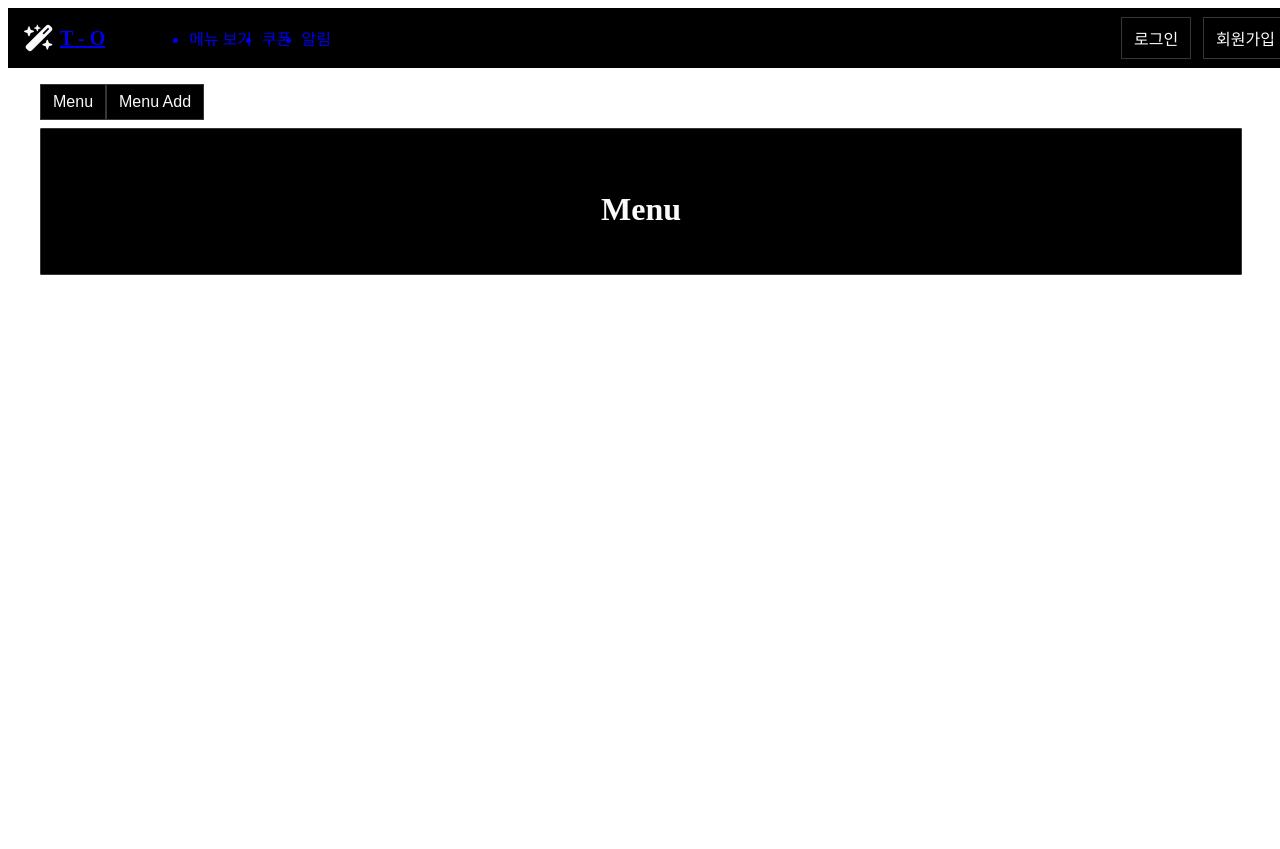
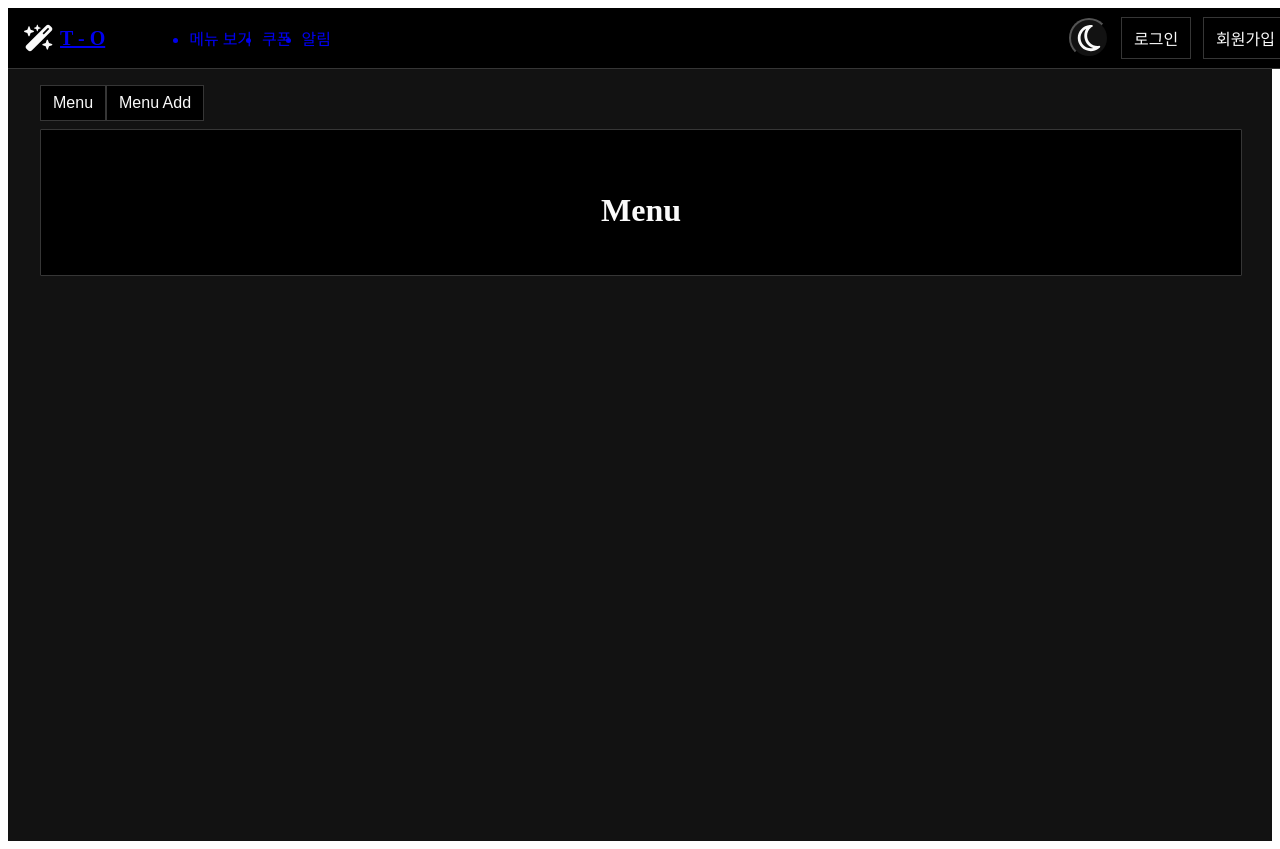
Before and after one commit to hwan0hae/table-order, a Next.js app: page /menu in a window 1280 px wide. Shown: the top 849 px of the page. Built offline with nearby package versions, Linux system fonts and the light colour scheme; no server answers.

Commit message:
style: 네비게이션바 다크모드 토글 추가

```diff
--- a/app/layout.tsx
+++ b/app/layout.tsx
@@ -1,15 +1,13 @@
 "use client";
-
-import { ThemeProvider } from "styled-components";
 
 import StyledComponentsRegistry from "./registry";
 import Nav from "components/Nav";
-import { darkTheme } from "styles/theme";
 import Recoil from "components/Recoil";
 import ReactQuery from "components/ReactQuery";
 import ReactHotToast from "components/ReactHotToast";
 import AuthContext from "components/AuthContext";
 import { Wrapper } from "styles/styled";
+import ThemeContext from "components/ThemeContext";
 
 interface IProps {
   children: React.ReactNode;
@@ -23,12 +21,12 @@ export default function RootLayout({ children }: IProps) {
         <AuthContext>
           <Recoil>
             <ReactQuery>
-              <ThemeProvider theme={darkTheme}>
+              <ThemeContext>
                 <StyledComponentsRegistry>
                   <Nav />
                   <Wrapper> {children} </Wrapper>
                 </StyledComponentsRegistry>
-              </ThemeProvider>
+              </ThemeContext>
             </ReactQuery>
           </Recoil>
         </AuthContext>
--- a/app/menu/page.tsx
+++ b/app/menu/page.tsx
@@ -2,10 +2,10 @@
 import Seo from "components/Seo";
 import { Box, Title } from "styles/styled";
 
-function Menu() {
+export default function Menu() {
   return (
     <>
-      <Seo title={"Menu"} description={"메뉴 설정 페이지입니다."} />
+      <Seo title={"Menu"} description={"메뉴 페이지입니다."} />
 
       <Box>
         <Title>Menu</Title>
@@ -13,5 +13,3 @@ function Menu() {
     </>
   );
 }
-
-export default Menu;
--- a/components/Nav.tsx
+++ b/components/Nav.tsx
@@ -1,10 +1,11 @@
 "use client";
-import { signIn, signOut, useSession } from "next-auth/react";
+import { signOut, useSession } from "next-auth/react";
 import Link from "next/link";
 import { useRouter } from "next/navigation";
+import { useRecoilState } from "recoil";
 import styled from "styled-components";
 import { Btn, Row } from "styles/styled";
-import { useDidMountEffect } from "utill/utill";
+import { isDarkAtom } from "utill/atoms";
 
 const NavBar = styled.nav`
   width: 100%;
@@ -19,6 +20,7 @@ const NavBar = styled.nav`
   justify-content: space-between;
   color: ${(props) => props.theme.textColor};
   font-weight: 500;
+  border-bottom: 1px solid ${(props) => props.theme.borderLine};
 `;
 const Logo = styled.div`
   display: flex;
@@ -38,10 +40,10 @@ const Svg = styled.svg`
   height: 30px;
   width: 30px;
   fill: ${(props) => props.theme.textColor};
-  margin-right: 6px;
   transition: fill 0.2s ease-in-out;
 `;
 const LogoText = styled.div`
+  margin-left: 6px;
   font-size: 1.25em;
   font-weight: 600;
   transition: color 0.2s ease-in-out;
@@ -59,12 +61,31 @@ const Item = styled.li`
     color: #279ef9;
   }
 `;
+const DarkModeBtn = styled.button<{ isDark: boolean }>`
+  background-color: ${(props) => props.theme.bgColor};
+  width: 40px;
+  height: 40px;
+  border-radius: 50%;
+  display: flex;
+  align-items: center;
+  justify-content: center;
+
+  cursor: pointer;
+
+  &:hover {
+    filter: ${(props) =>
+      props.isDark ? "brightness(1.3)" : "brightness(0.7)"};
+  }
+`;
 export default function Nav() {
   const router = useRouter();
   const { data: session, status } = useSession();
   // status는 "authenticated" | "loading" | "unauthenticated"를 가짐 ( 로그인 여부 판단에 사용 )
   // data는 "expires"와 "user"( "callbacks"의 "session()"에서 반환한 값 )를 가짐
-
+  const [isDark, setIsDark] = useRecoilState<boolean>(isDarkAtom);
+  const DarkModeToggle = () => {
+    setIsDark((prv) => !prv);
+  };
   return (
     <NavBar>
       <Row>
@@ -88,10 +109,22 @@ export default function Nav() {
           </Link>
         </Items>
       </Row>
+      <Row>
+        <DarkModeBtn isDark={isDark} onClick={DarkModeToggle}>
+          {isDark ? (
+            <Svg xmlns="http://www.w3.org/2000/svg" viewBox="0 0 384 512">
+              <path d="M144.7 98.7c-21 34.1-33.1 74.3-33.1 117.3c0 98 62.8 181.4 150.4 211.7c-12.4 2.8-25.3 4.3-38.6 4.3C126.6 432 48 353.3 48 256c0-68.9 39.4-128.4 96.8-157.3zm62.1-66C91.1 41.2 0 137.9 0 256C0 379.7 100 480 223.5 480c47.8 0 92-15 128.4-40.6c1.9-1.3 3.7-2.7 5.5-4c4.8-3.6 9.4-7.4 13.9-11.4c2.7-2.4 5.3-4.8 7.9-7.3c5-4.9 6.3-12.5 3.1-18.7s-10.1-9.7-17-8.5c-3.7 .6-7.4 1.2-11.1 1.6c-5 .5-10.1 .9-15.3 1c-1.2 0-2.5 0-3.7 0c-.1 0-.2 0-.3 0c-96.8-.2-175.2-78.9-175.2-176c0-54.8 24.9-103.7 64.1-136c1-.9 2.1-1.7 3.2-2.6c4-3.2 8.2-6.2 12.5-9c3.1-2 6.3-4 9.6-5.8c6.1-3.5 9.2-10.5 7.7-17.3s-7.3-11.9-14.3-12.5c-3.6-.3-7.1-.5-10.7-.6c-2.7-.1-5.5-.1-8.2-.1c-3.3 0-6.5 .1-9.8 .2c-2.3 .1-4.6 .2-6.9 .4z" />
+            </Svg>
+          ) : (
+            <Svg xmlns="http://www.w3.org/2000/svg" viewBox="0 0 512 512">
+              <path d="M375.7 19.7c-1.5-8-6.9-14.7-14.4-17.8s-16.1-2.2-22.8 2.4L256 61.1 173.5 4.2c-6.7-4.6-15.3-5.5-22.8-2.4s-12.9 9.8-14.4 17.8l-18.1 98.5L19.7 136.3c-8 1.5-14.7 6.9-17.8 14.4s-2.2 16.1 2.4 22.8L61.1 256 4.2 338.5c-4.6 6.7-5.5 15.3-2.4 22.8s9.8 13 17.8 14.4l98.5 18.1 18.1 98.5c1.5 8 6.9 14.7 14.4 17.8s16.1 2.2 22.8-2.4L256 450.9l82.5 56.9c6.7 4.6 15.3 5.5 22.8 2.4s12.9-9.8 14.4-17.8l18.1-98.5 98.5-18.1c8-1.5 14.7-6.9 17.8-14.4s2.2-16.1-2.4-22.8L450.9 256l56.9-82.5c4.6-6.7 5.5-15.3 2.4-22.8s-9.8-12.9-17.8-14.4l-98.5-18.1L375.7 19.7zM269.6 110l65.6-45.2 14.4 78.3c1.8 9.8 9.5 17.5 19.3 19.3l78.3 14.4L402 242.4c-5.7 8.2-5.7 19 0 27.2l45.2 65.6-78.3 14.4c-9.8 1.8-17.5 9.5-19.3 19.3l-14.4 78.3L269.6 402c-8.2-5.7-19-5.7-27.2 0l-65.6 45.2-14.4-78.3c-1.8-9.8-9.5-17.5-19.3-19.3L64.8 335.2 110 269.6c5.7-8.2 5.7-19 0-27.2L64.8 176.8l78.3-14.4c9.8-1.8 17.5-9.5 19.3-19.3l14.4-78.3L242.4 110c8.2 5.7 19 5.7 27.2 0zM256 368a112 112 0 1 0 0-224 112 112 0 1 0 0 224zM192 256a64 64 0 1 1 128 0 64 64 0 1 1 -128 0z" />
+            </Svg>
+          )}
+        </DarkModeBtn>
         {status === "loading" ? (
           <div>Loading...</div>
         ) : (
-        <Row>
+          <>
             {session?.user ? (
               <>
                 <div>{session.user.name}님</div>
@@ -105,8 +138,9 @@ export default function Nav() {
                 </Link>
               </>
             )}
+          </>
+        )}
       </Row>
-      )}
     </NavBar>
   );
 }
--- /dev/null
+++ b/components/ThemeContext.tsx
@@ -0,0 +1,20 @@
+"use client";
+
+import { ReactChild } from "react";
+import { useRecoilValue } from "recoil";
+import { ThemeProvider } from "styled-components";
+import { darkTheme, lightTheme } from "styles/theme";
+import { isDarkAtom } from "utill/atoms";
+
+type Props = {
+  children: ReactChild;
+};
+
+export default function ThemeContext({ children }: Props) {
+  const isDark = useRecoilValue(isDarkAtom);
+  return (
+    <ThemeProvider theme={isDark ? darkTheme : lightTheme}>
+      {children}
+    </ThemeProvider>
+  );
+}
--- a/styles/styled.ts
+++ b/styles/styled.ts
@@ -6,6 +6,7 @@ export const Wrapper = styled.div`
   width: 100%;
   justify-content: center;
   align-items: center;
+  background-color: ${(props) => props.theme.bgColor};
 `;
 
 export const Container = styled.div`
```
Lines whose indentation alone changed are shown as unchanged.
